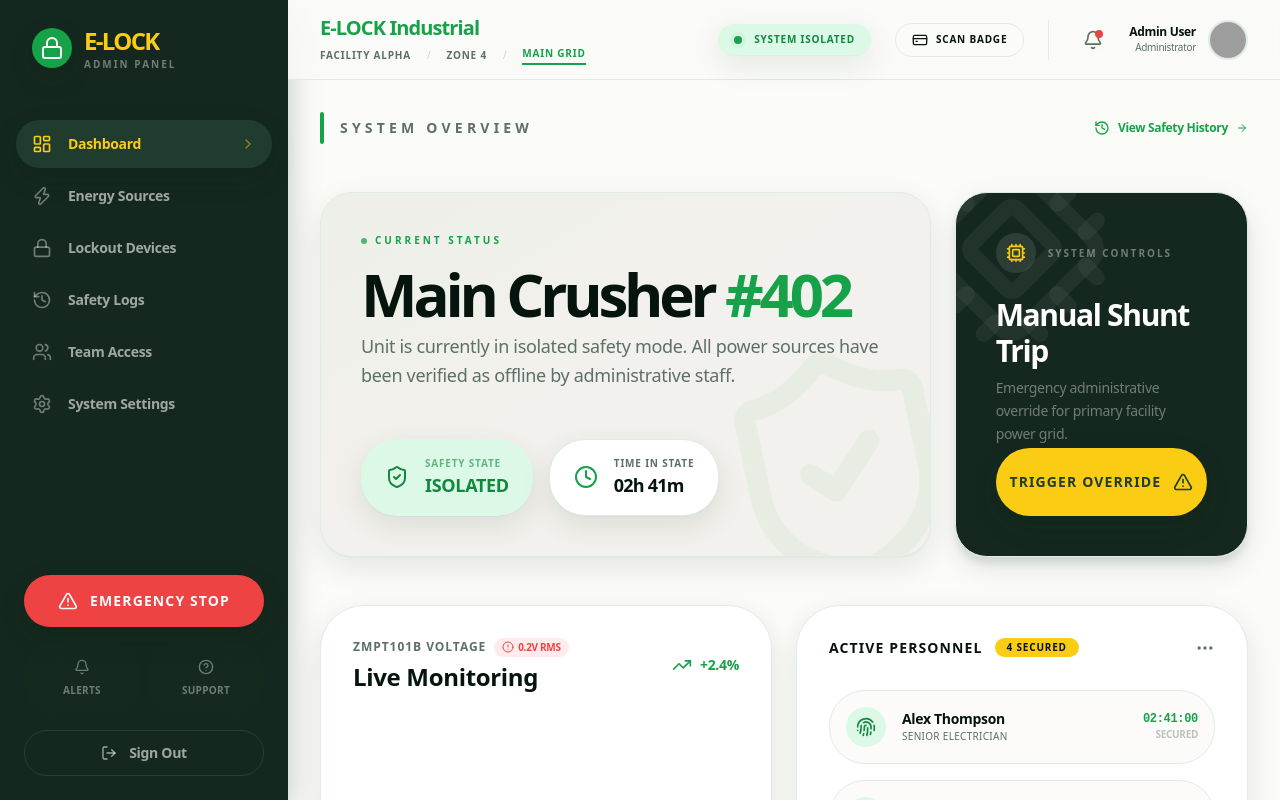
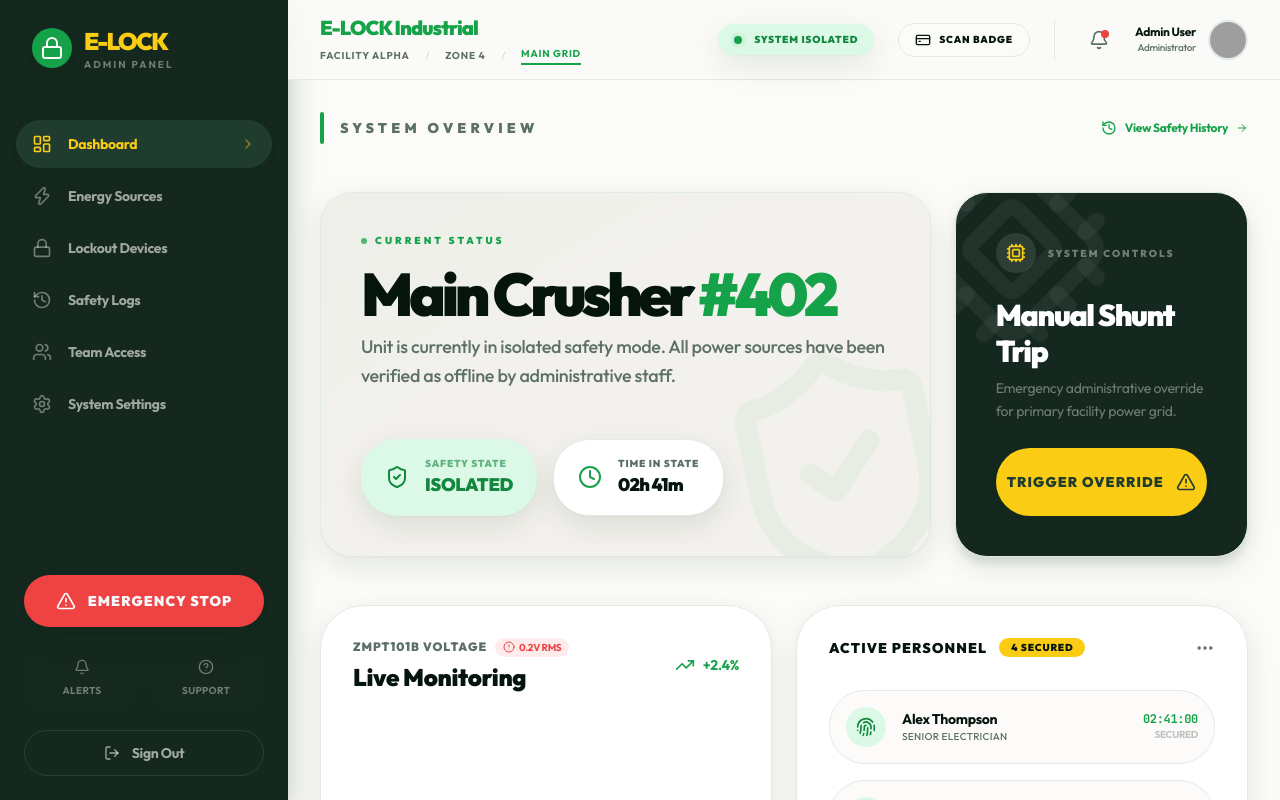
Before and after one commit to WUIX69/e-lock, a Next.js app in the folder web/: page / in a window 1280 px wide. Built offline with nearby package versions, Linux system fonts and the light colour scheme; grey boxes are pictures that could not be loaded.

Commit message:
fix: root layout with Outfit and JetBrains Mono fonts and ThemeProvider

```diff
--- a/web/src/app/layout.tsx
+++ b/web/src/app/layout.tsx
@@ -1,15 +1,28 @@
-import { Geist_Mono, Inter } from "next/font/google"
+import type { Metadata } from "next"
+import { Outfit, JetBrains_Mono } from "next/font/google"
 
 import "./globals.css"
 import { ThemeProvider } from "@/components/theme-provider"
 import { cn } from "@/lib/utils"
 
-const inter = Inter({ subsets: ["latin"], variable: "--font-sans" })
+const fontSans = Outfit({
+  subsets: ["latin"],
+  variable: "--font-sans",
+})
 
-const fontMono = Geist_Mono({
+// Georgia is a system font, not available in next/font/google
+// We can define it in CSS or just use standard CSS for serif if needed.
+// But I will add the fontMono and fontSans as requested.
+
+const fontMono = JetBrains_Mono({
   subsets: ["latin"],
   variable: "--font-mono",
 })
+
+export const metadata: Metadata = {
+  title: "Create Next App",
+  description: "Generated by create next app",
+}
 
 export default function RootLayout({
   children,
@@ -17,17 +30,14 @@ export default function RootLayout({
   children: React.ReactNode
 }>) {
   return (
-    <html
-      lang="en"
-      suppressHydrationWarning
-      className={cn(
-        "antialiased",
-        fontMono.variable,
-        "font-sans",
-        inter.variable
-      )}
-    >
-      <body>
+    <html lang="en" suppressHydrationWarning>
+      <body
+        className={cn(
+          "antialiased font-sans",
+          fontSans.variable,
+          fontMono.variable
+        )}
+      >
         <ThemeProvider>{children}</ThemeProvider>
       </body>
     </html>
```
